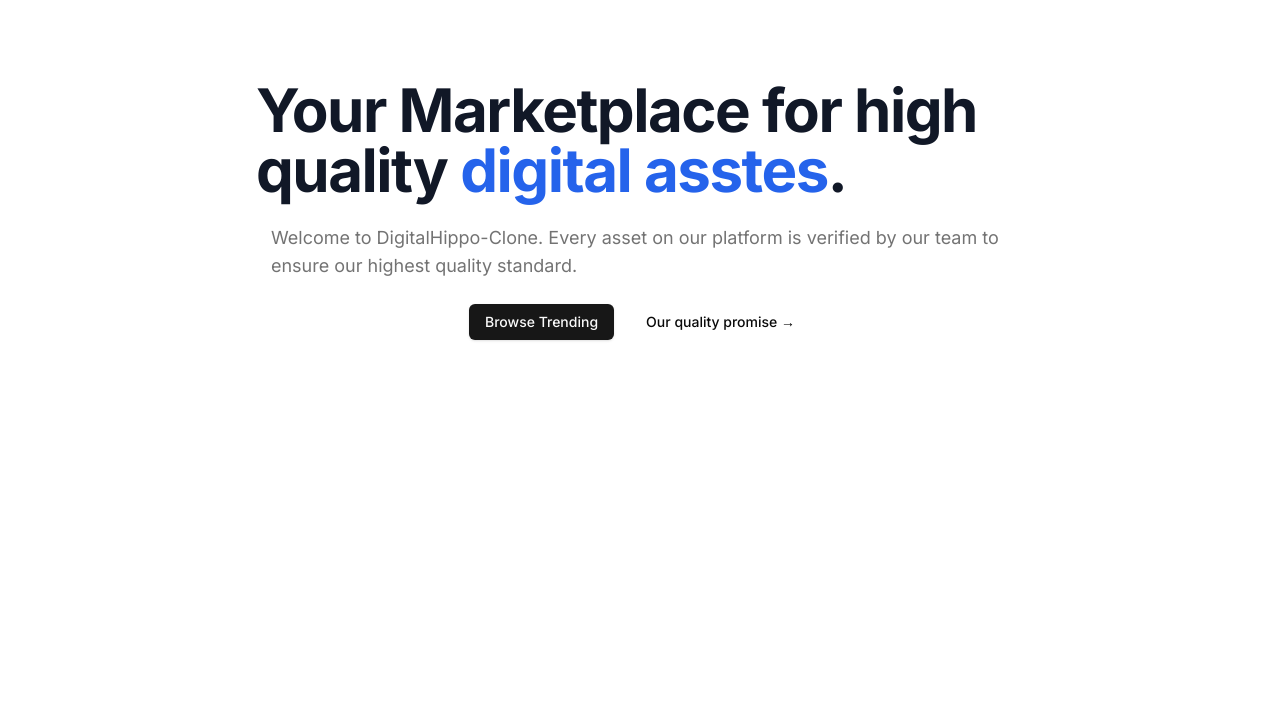
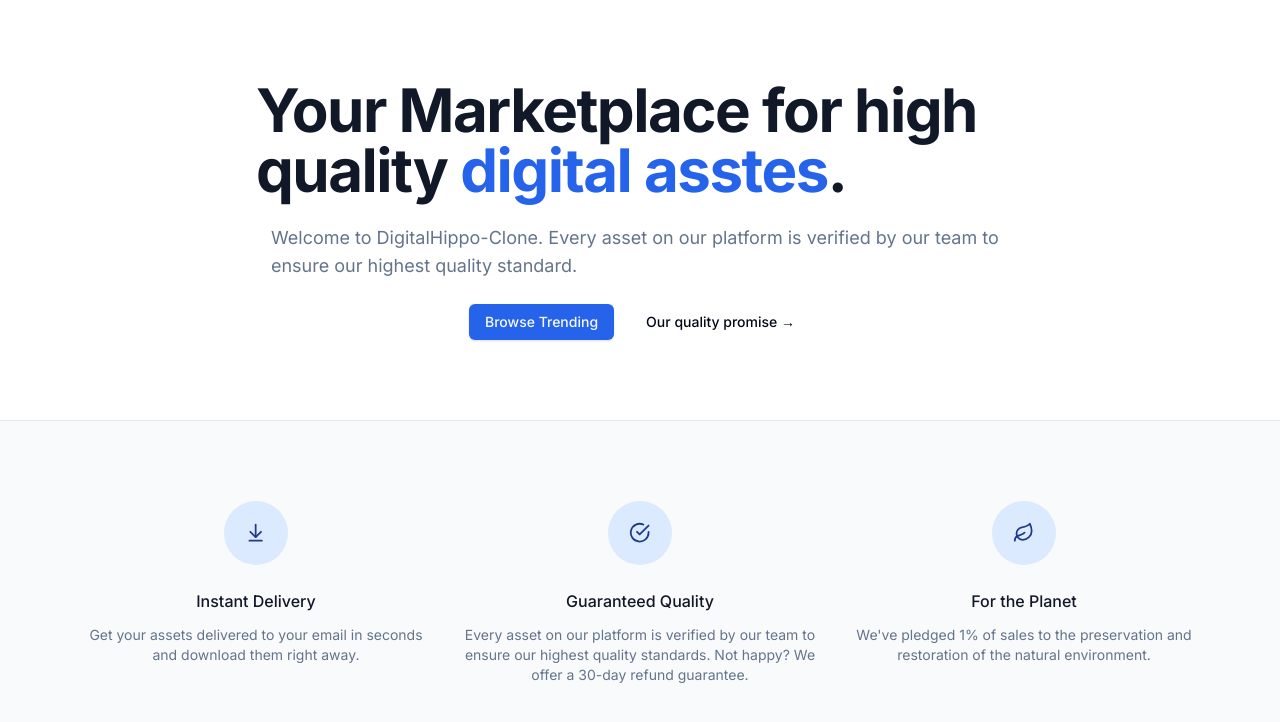
Before and after one commit to frustrated018/digitalhippo-clone, a Next.js app: page / in a window 1280 px wide. Shown: the top 722 px of the page. Built offline with nearby package versions, Linux system fonts and the light colour scheme.

Commit message:
Added the perks section

```diff
--- a/package.json
+++ b/package.json
@@ -13,6 +13,7 @@
     "@radix-ui/react-slot": "^1.0.2",
     "class-variance-authority": "^0.7.0",
     "clsx": "^2.1.0",
+    "lucide-react": "^0.338.0",
     "next": "14.1.0",
     "react": "^18",
     "react-dom": "^18",
--- a/src/app/globals.css
+++ b/src/app/globals.css
@@ -5,64 +5,47 @@
 @layer base {
   :root {
     --background: 0 0% 100%;
-    --foreground: 0 0% 3.9%;
-
+    --foreground: 222.2 84% 4.9%;
     --card: 0 0% 100%;
-    --card-foreground: 0 0% 3.9%;
-
+    --card-foreground: 222.2 84% 4.9%;
     --popover: 0 0% 100%;
-    --popover-foreground: 0 0% 3.9%;
-
-    --primary: 0 0% 9%;
-    --primary-foreground: 0 0% 98%;
-
-    --secondary: 0 0% 96.1%;
-    --secondary-foreground: 0 0% 9%;
-
-    --muted: 0 0% 96.1%;
-    --muted-foreground: 0 0% 45.1%;
-
-    --accent: 0 0% 96.1%;
-    --accent-foreground: 0 0% 9%;
-
+    --popover-foreground: 222.2 84% 4.9%;
+    --primary: 221.2 83.2% 53.3%;
+    --primary-foreground: 210 40% 98%;
+    --secondary: 210 40% 96.1%;
+    --secondary-foreground: 222.2 47.4% 11.2%;
+    --muted: 210 40% 96.1%;
+    --muted-foreground: 215.4 16.3% 46.9%;
+    --accent: 210 40% 96.1%;
+    --accent-foreground: 222.2 47.4% 11.2%;
     --destructive: 0 84.2% 60.2%;
-    --destructive-foreground: 0 0% 98%;
-
-    --border: 0 0% 89.8%;
-    --input: 0 0% 89.8%;
-    --ring: 0 0% 3.9%;
-
+    --destructive-foreground: 210 40% 98%;
+    --border: 214.3 31.8% 91.4%;
+    --input: 214.3 31.8% 91.4%;
+    --ring: 221.2 83.2% 53.3%;
     --radius: 0.5rem;
   }
 
   .dark {
-    --background: 0 0% 3.9%;
-    --foreground: 0 0% 98%;
-
-    --card: 0 0% 3.9%;
-    --card-foreground: 0 0% 98%;
-
-    --popover: 0 0% 3.9%;
-    --popover-foreground: 0 0% 98%;
-
-    --primary: 0 0% 98%;
-    --primary-foreground: 0 0% 9%;
-
-    --secondary: 0 0% 14.9%;
-    --secondary-foreground: 0 0% 98%;
-
-    --muted: 0 0% 14.9%;
-    --muted-foreground: 0 0% 63.9%;
-
-    --accent: 0 0% 14.9%;
-    --accent-foreground: 0 0% 98%;
-
+    --background: 222.2 84% 4.9%;
+    --foreground: 210 40% 98%;
+    --card: 222.2 84% 4.9%;
+    --card-foreground: 210 40% 98%;
+    --popover: 222.2 84% 4.9%;
+    --popover-foreground: 210 40% 98%;
+    --primary: 217.2 91.2% 59.8%;
+    --primary-foreground: 222.2 47.4% 11.2%;
+    --secondary: 217.2 32.6% 17.5%;
+    --secondary-foreground: 210 40% 98%;
+    --muted: 217.2 32.6% 17.5%;
+    --muted-foreground: 215 20.2% 65.1%;
+    --accent: 217.2 32.6% 17.5%;
+    --accent-foreground: 210 40% 98%;
     --destructive: 0 62.8% 30.6%;
-    --destructive-foreground: 0 0% 98%;
-
-    --border: 0 0% 14.9%;
-    --input: 0 0% 14.9%;
-    --ring: 0 0% 83.1%;
+    --destructive-foreground: 210 40% 98%;
+    --border: 217.2 32.6% 17.5%;
+    --input: 217.2 32.6% 17.5%;
+    --ring: 224.3 76.3% 48%;
   }
 }
 
--- a/src/app/page.tsx
+++ b/src/app/page.tsx
@@ -1,6 +1,28 @@
 import MaxWidthWrapper from "@/components/MaxWidthWrapper";
 import { Button, buttonVariants } from "@/components/ui/button";
+import { ArrowDownToLine, CheckCircle, Leaf } from "lucide-react";
 import Link from "next/link";
+
+const perks = [
+  {
+    name: "Instant Delivery",
+    Icon: ArrowDownToLine,
+    description:
+      "Get your assets delivered to your email in seconds and download them right away.",
+  },
+  {
+    name: "Guaranteed Quality",
+    Icon: CheckCircle,
+    description:
+      "Every asset on our platform is verified by our team to ensure our highest quality standards. Not happy? We offer a 30-day refund guarantee.",
+  },
+  {
+    name: "For the Planet",
+    Icon: Leaf,
+    description:
+      "We've pledged 1% of sales to the preservation and restoration of the natural environment.",
+  },
+];
 
 export default function Home() {
   return (
@@ -24,6 +46,33 @@
         </div>
         {/* //TODO: Add products later */}
       </MaxWidthWrapper>
+      <section className="border-t border-gray-200 bg-gray-50">
+        <MaxWidthWrapper className="py-20">
+          <div className="grid grid-cols-1 gap-y-12 sm:grid-cols-2 sm:gap-x-6 lg:grid-cols-3 lg:gap-x-8 lg:gap-y-0">
+            {perks.map((perk) => (
+              <div
+                key={perk.name}
+                className="text-center md:flex md:items-start md:text-left lg:block lg:text-center"
+              >
+                <div className="md:flex-shrink-0 flex justify-center">
+                  <div className="size-16 flex items-center justify-center rounded-full bg-blue-100 text-blue-900">
+                    {<perk.Icon className="size-1/3" />}
+                  </div>
+                </div>
+
+                <div className="mt-6 md:ml-4 md:mt-0 lg:ml-0 lg:mt-6">
+                  <h3 className="text-base font-medium text-gray-900">
+                    {perk.name}
+                  </h3>
+                  <p className="mt-3 text-sm text-muted-foreground">
+                    {perk.description}
+                  </p>
+                </div>
+              </div>
+            ))}
+          </div>
+        </MaxWidthWrapper>
+      </section>
     </>
   );
 }
```
Also changed, not shown: 1 other file (tests, documents, lock files or other folders).
